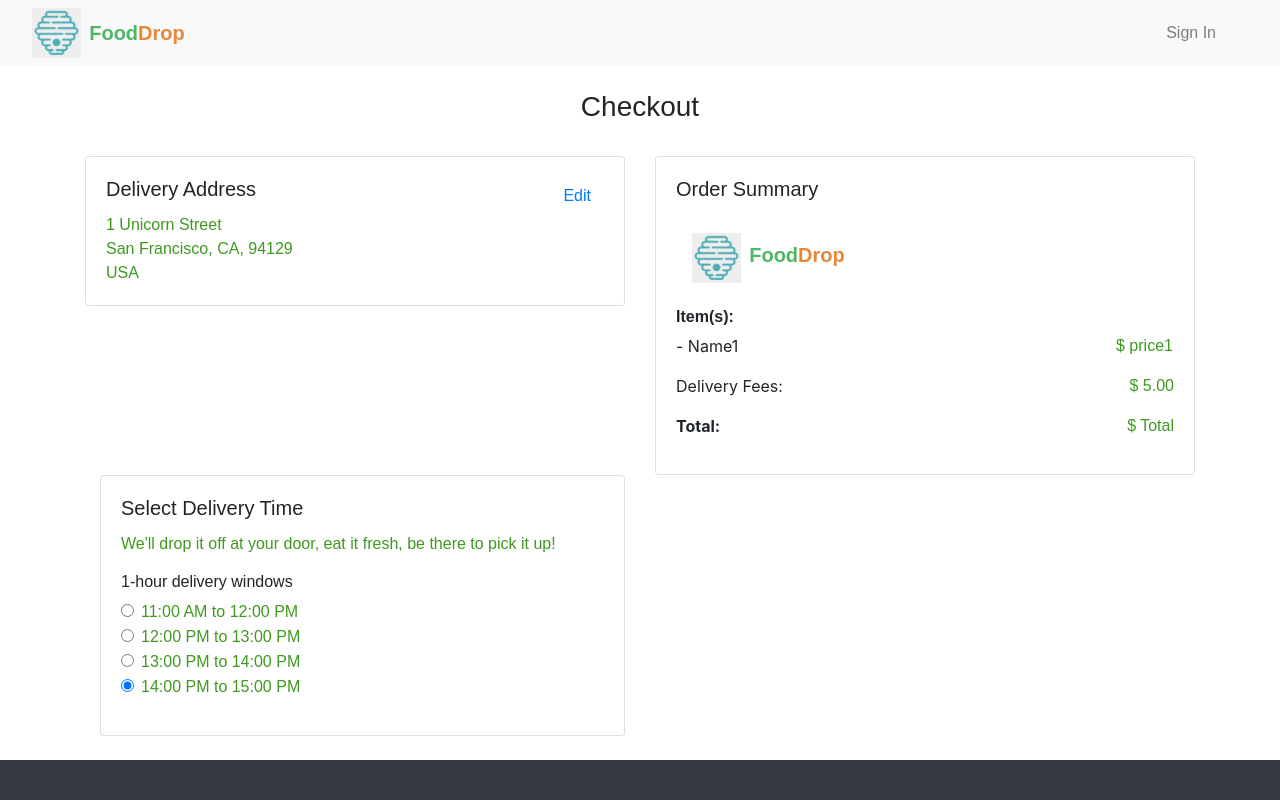
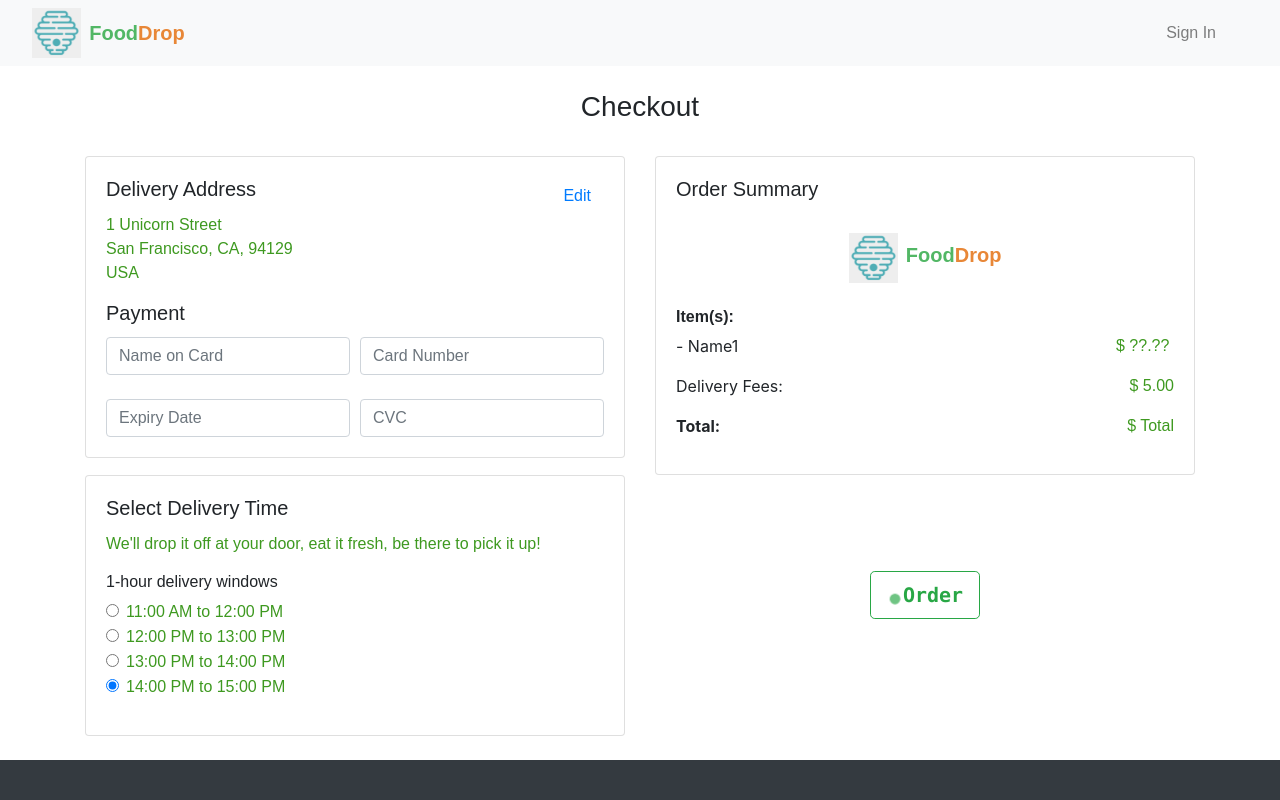
Before and after one commit to jerpowel321/Hackathon-Freedom, a React (Create React App) app in the folder foodbnbv1/: page /customer/status in a window 1280 px wide. Shown: the top 800 px of the page. Built offline with nearby package versions, Linux system fonts and the light colour scheme; a web font is replaced by a local one.

Commit message:
Polished checkout page

```diff
--- a/foodbnbv1/src/pages/customer/status.js
+++ b/foodbnbv1/src/pages/customer/status.js
@@ -36,18 +36,41 @@ class Status extends Component {
                                             San Francisco, CA, 94129 <br></br>
                                             USA
                                         </p>
+                                        <h5 class="card-title">Payment</h5>
+                                        <form>
+                                            <div className="form-row">
+                                                <div className="col">
+                                                    <input type="text" className="form-control" placeholder="Name on Card"></input>
+                                                </div>
+                                                <div className="col">
+                                                    <input type="text" className="form-control" placeholder="Card Number"></input>
+                                                </div>
+                                            </div>
+                                            <br></br>
+                                            <div className="form-row">
+                                                <div className="col">
+                                                    <input type="text" className="form-control" placeholder="Expiry Date"></input>
+                                                </div>
+                                                <div className="col">
+                                                    <input type="text" className="form-control" placeholder="CVC"></input>
+                                                </div>
+                                            </div>
+                                        </form>
+
                                     </div>
 
                                 </div>
                             </div>
-                            <div className="col-sm-6">
+                            <div className="col-sm-6 float-right">
                                 <div className="card">
                                     <div className="card-body">
                                         <h5>Order Summary</h5>
                                         <br></br>
-                                        <div className="inline-block">
+                                        <div className="row">
+                                            <div className="mx-auto">
                                                 <img className="ml-3 mr-2" id="logo" src="../images/foodlogo.png" alt="logo" />
                                                 <b><a className="navbar-brand"><span className="green">Food</span><span className="orange">Drop</span></a></b>
+                                            </div>
                                         </div>
 
                                         <br></br>
@@ -60,7 +83,7 @@ class Status extends Component {
                                                 <h7>- Name1</h7>
                                             </div>
                                             <div className="col-2">
-                                                <p className="">$ price1</p>
+                                                <p className="">$ ??.??</p>
                                             </div>
                                         </div>
 
@@ -81,9 +104,9 @@ class Status extends Component {
                                 </div>
 
                             </div>
-                        </div>
 
 
+                        </div>
 
                         {/* <div className="inline-block"> */}
 
@@ -91,7 +114,7 @@ class Status extends Component {
 
                         {/* <br></br> */}
 
-
+                        <div className="row">
                             <div className="col-sm-6">
                                 <div className="card">
                                     <div className="card-body">
@@ -135,6 +158,23 @@ class Status extends Component {
                                 </div>
                             </div>
 
+
+
+
+
+                            <div className="col-sm-6">
+                                <div className="row">
+
+                                    <div className="mx-auto">
+                                    <br></br>
+                                    <br></br>
+                                    <br></br>
+                                    <br></br>
+                                        <button className="btn btn-outline-success btn-lg text-monospace" type="submit"><span className="spinner-grow spinner-grow-sm"></span><strong>Order</strong></button>
+                                    </div>
+                                </div>
+                            </div>
+                        </div>
                     </div>
                 </div>
                 <Footer></Footer>
```
Lines whose indentation alone changed are shown as unchanged.
